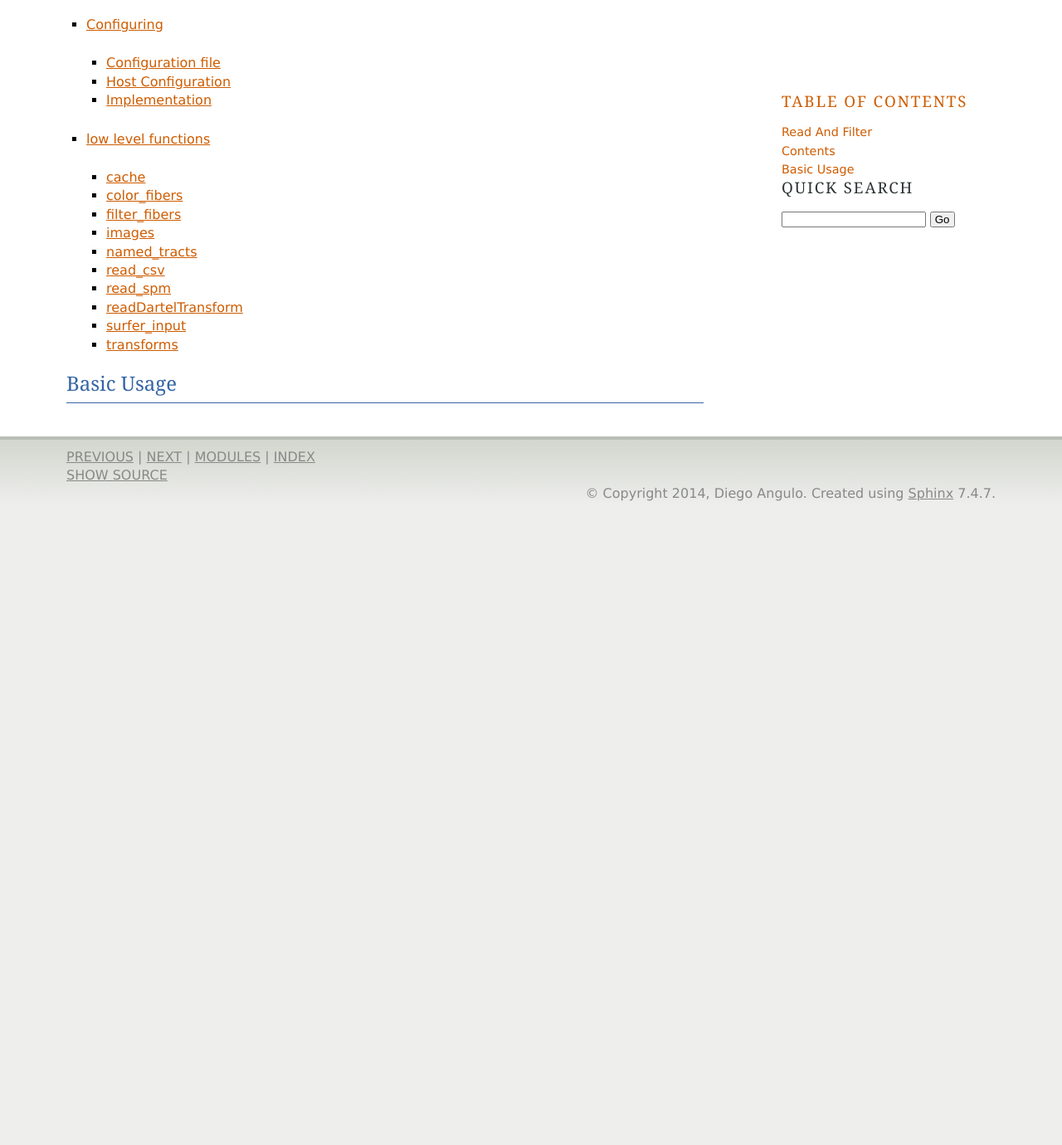
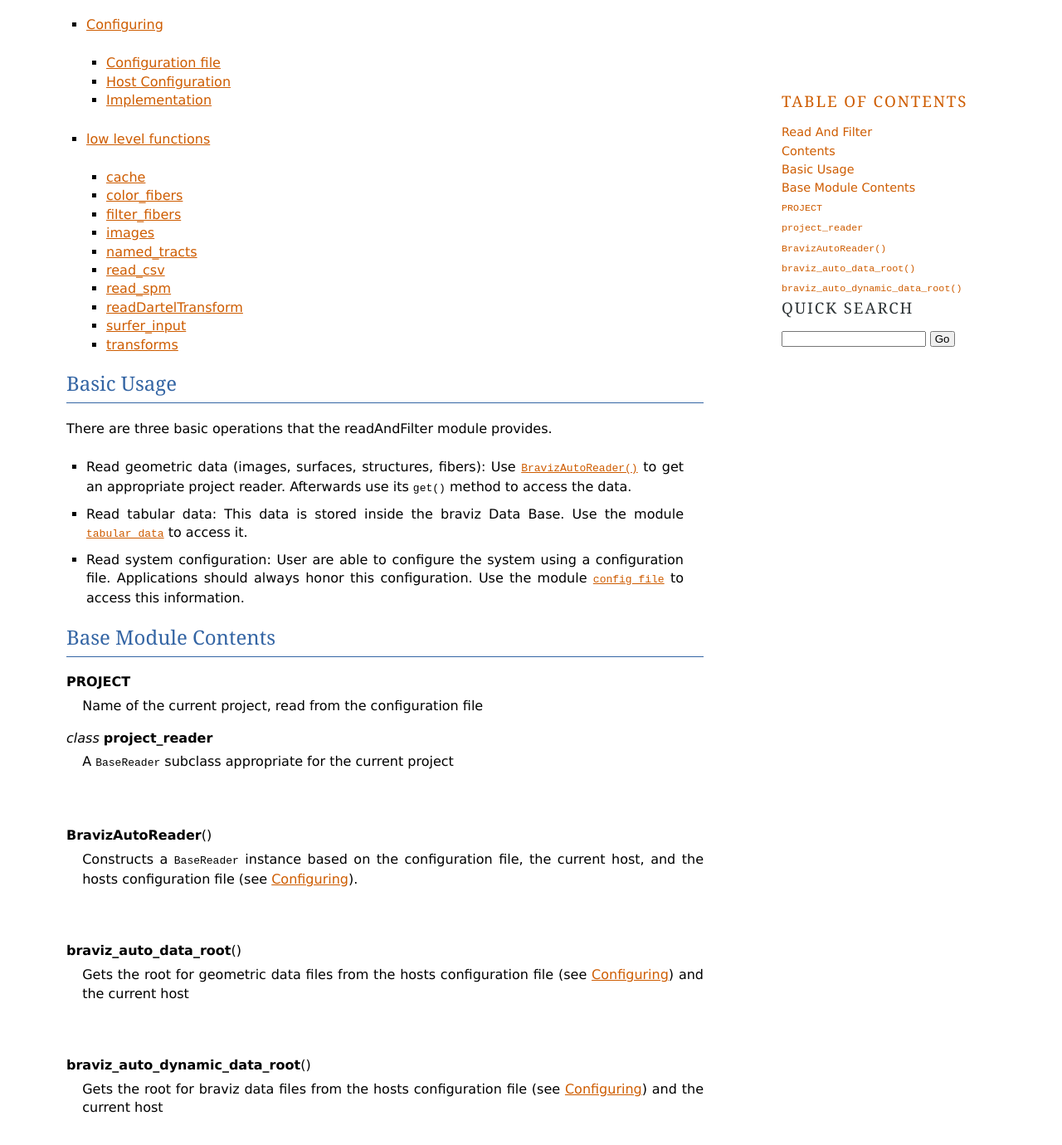
Before and after one commit to diego0020/braviz-app, a Sphinx documentation site: the page built from sphinx_doc/source/read_and_filter.rst, in a window 1280 px wide and 1400 px high, scrolled down 497 px. Shown: the top 1380 px of the window at 83% size. Built offline with Sphinx 7.4.7, drawn with Linux system fonts in a browser that asks for light colours; before the commit the page ends 1127 px from its top, so only the background shows below that.

Commit message:
documentation of readAndFilter

```diff
--- a/sphinx_doc/source/read_and_filter.rst
+++ b/sphinx_doc/source/read_and_filter.rst
@@ -18,3 +18,40 @@ Contents
 
 Basic Usage
 ------------
+
+There are three basic operations that the readAndFilter module provides.
+
+- Read geometric data (images, surfaces, structures, fibers): Use :func:`BravizAutoReader` to get an appropriate
+  project reader. Afterwards use its :meth:`~braviz.readAndFilter.base_reader.BaseReader.get` method to access the data.
+
+- Read tabular data: This data is stored inside the braviz Data Base. Use the module
+  :mod:`~braviz.readAndFilter.tabular_data` to access it.
+
+- Read system configuration: User are able to configure the system using a configuration file. Applications should
+  always honor this configuration. Use the module :mod:`~braviz.readAndFilter.config_file` to access
+  this information.
+
+Base Module Contents
+---------------------
+.. data:: PROJECT
+
+   Name of the current project, read from the configuration file
+
+.. class:: project_reader
+
+    A :class:`~braviz.readAndFilter.base_reader.BaseReader` subclass appropriate for the current project
+
+.. function:: BravizAutoReader
+
+    Constructs a :class:`~braviz.readAndFilter.base_reader.BaseReader` instance based on the configuration file,
+    the current host, and the hosts configuration file (see :doc:`configuring`).
+
+.. function:: braviz_auto_data_root
+
+    Gets the root for geometric data files from the hosts configuration file (see :doc:`configuring`) and the
+    current host
+
+.. function:: braviz_auto_dynamic_data_root
+
+    Gets the root for braviz data files from the hosts configuration file (see :doc:`configuring`) and the
+    current host
--- a/sphinx_doc/source/reader.rst
+++ b/sphinx_doc/source/reader.rst
@@ -58,6 +58,10 @@ File System
 Custom Readers
 ==============
 
+Custom readers should be subclasses of :class:`BaseReader`. They should be included in a module with the same name as
+the project (in lowercase) and named after the project followed by ``"Reader"``. Look at the examples below
+
+
+
     .. autoclass:: braviz.readAndFilter.kmc40.Kmc40Reader
-
     .. autoclass:: braviz.readAndFilter.kmc400.Kmc400Reader
```
Also changed, not shown: 1 other file.
